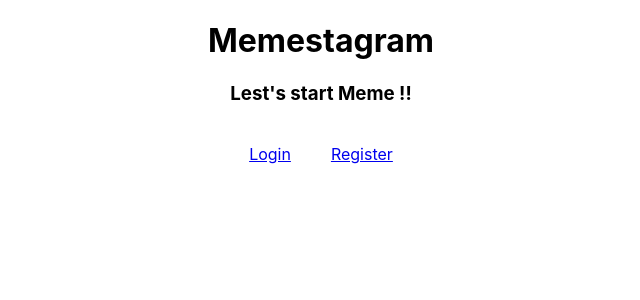
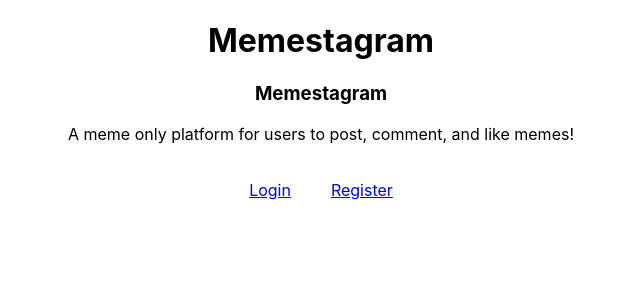
Before and after one commit to thinkful-ei-leopard/memestagram-client, a React (Create React App) app: page / in a window 1280 px wide. Shown: the top 300 px of the page, without its empty margins (319-959 px from the left). Built offline with nearby package versions, Linux system fonts and the light colour scheme.

Commit message:
changed landing text

```diff
--- a/src/components/Landing/Landing.js
+++ b/src/components/Landing/Landing.js
@@ -6,10 +6,15 @@ export default class Landing extends Component {
     render() {
         return (
         <div>
-            <h3>Lest's start Meme !! </h3>
+            <div className='title-card'>
+                <h3>Memestagram</h3>
+                <p>A meme only platform for users to post, comment, and like memes!</p>
+            </div>
+
             <div className='login landbtn'>
                 <Link to='/login'>Login</Link>
             </div>
+
             <div className='register landbtn'>
                 <Link to='/register'>Register</Link>
             </div>
--- a/src/services/image-upload-service.js
+++ b/src/services/image-upload-service.js
@@ -1,7 +1,7 @@
 import config from '../config'
 
 const ImageUploadService = {
-  postProfileImage() {
+  postProfileImage(formData) {
     return fetch(`${config.API_ENDPOINT}/imageupload`, {
       method: 'POST',
       body: formData
```
